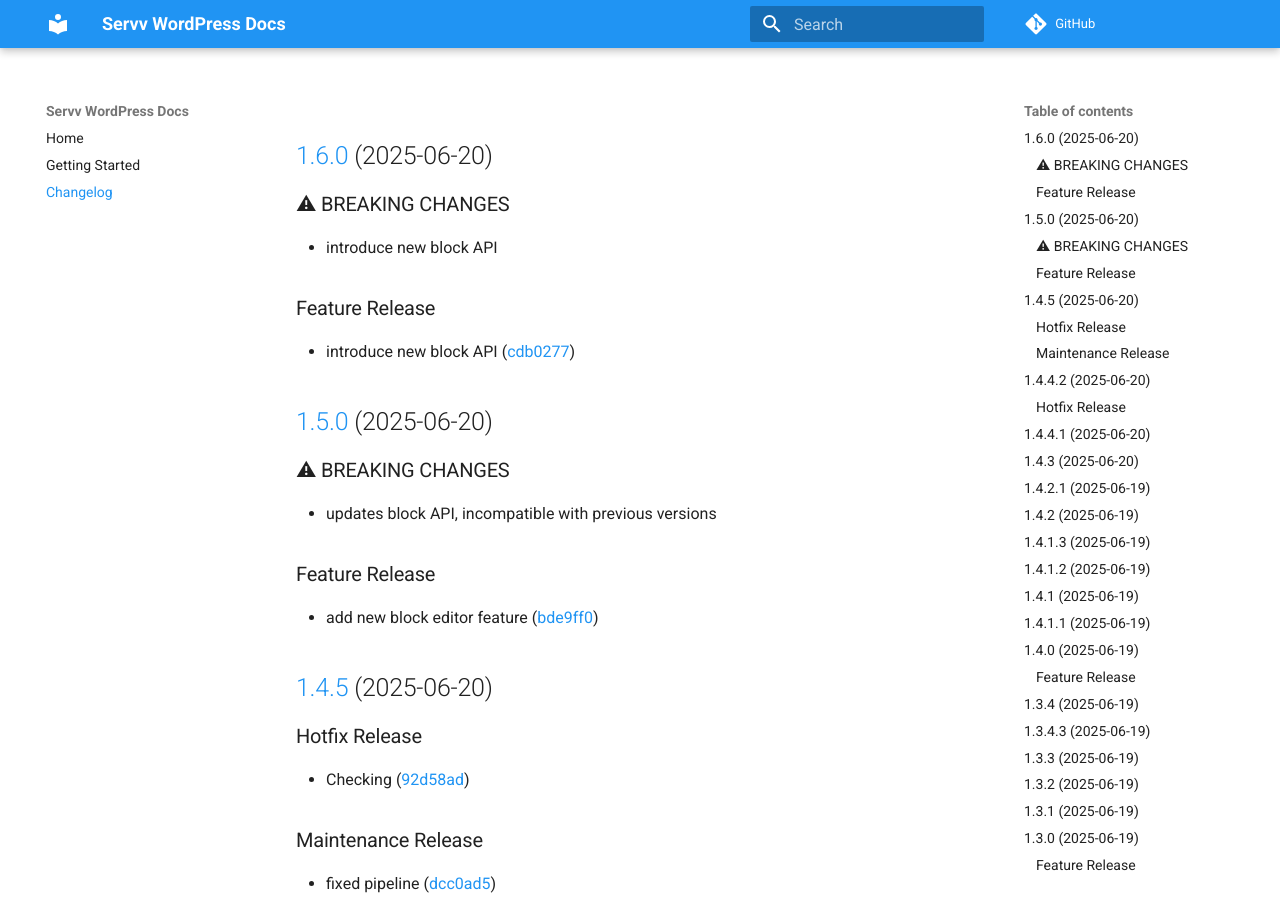
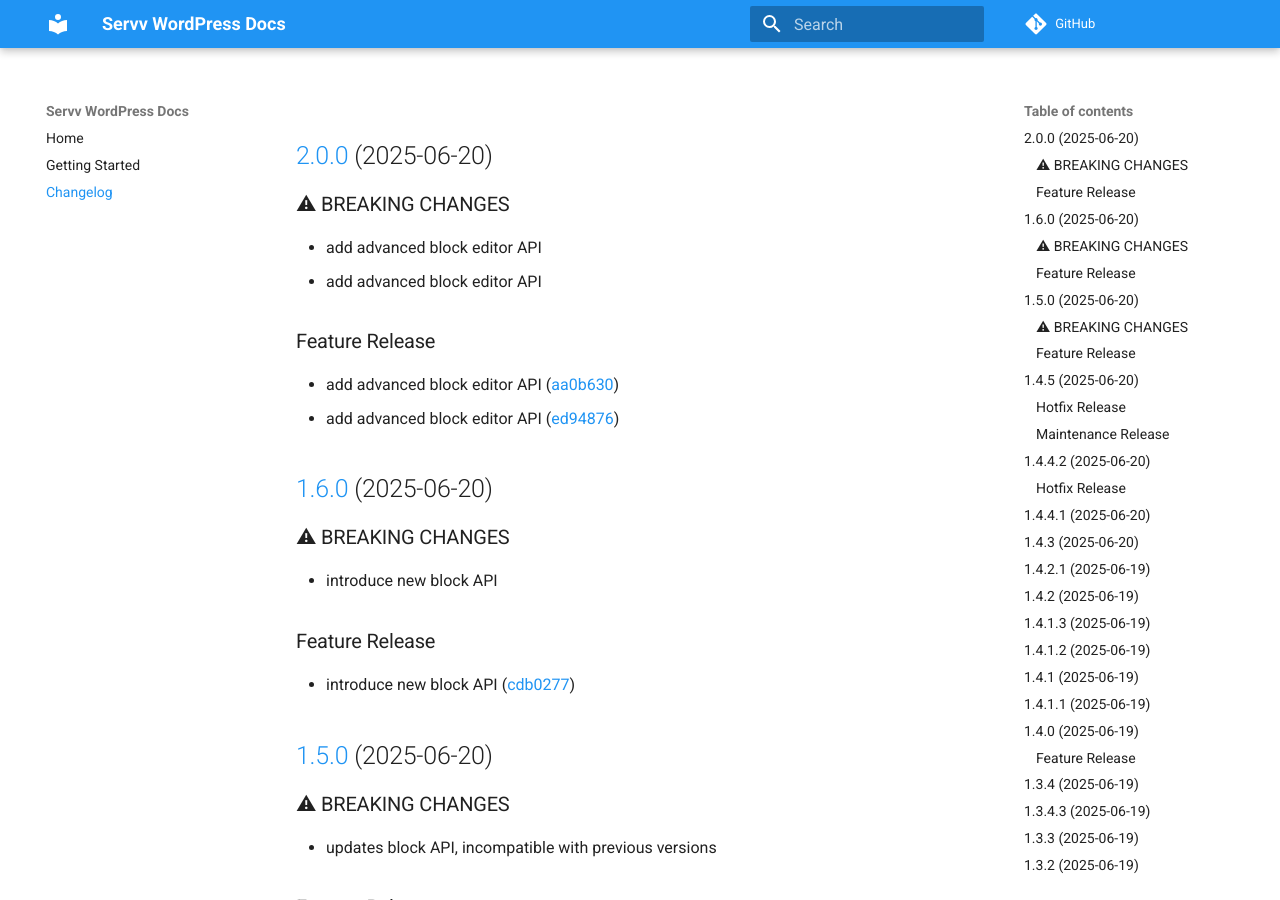
Before and after one commit to varuncoderise/demo_docs, an MkDocs documentation site: the page built from docs/changelog.md, in a window 1280 px wide and 900 px high. Built offline with MkDocs 1.6.1 and Material for MkDocs 9.7.7, drawn with Linux system fonts in a browser that asks for light colours; comment, search, counter and statistics services are not loaded.

Commit message:
Update changelog from v2.0.0

```diff
--- a/docs/changelog.md
+++ b/docs/changelog.md
@@ -1,3 +1,15 @@
+## [2.0.0](https://github.com/varuncoderise/demo-plugin/compare/v1.6.0...v2.0.0) (2025-06-20)
+
+### ⚠ BREAKING CHANGES
+
+* add advanced block editor API
+* add advanced block editor API
+
+### Feature Release
+
+* add advanced block editor API ([aa0b630](https://github.com/varuncoderise/demo-plugin/commit/aa0b630a5edb4776d188fcc4785bde8b4fb65359))
+* add advanced block editor API ([ed94876](https://github.com/varuncoderise/demo-plugin/commit/ed948769588a76fe69241cc29e8e944cfc7eb9cb))
+
 ## [1.6.0](https://github.com/varuncoderise/demo-plugin/compare/v1.5.0...v1.6.0) (2025-06-20)
 
 ### ⚠ BREAKING CHANGES
```
